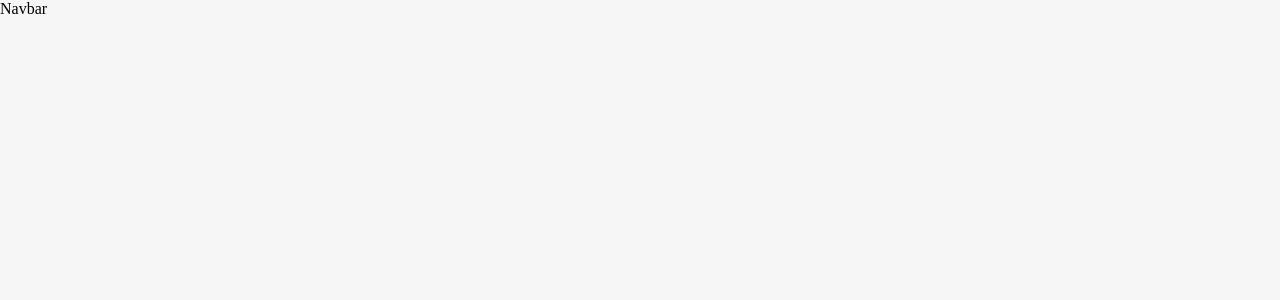
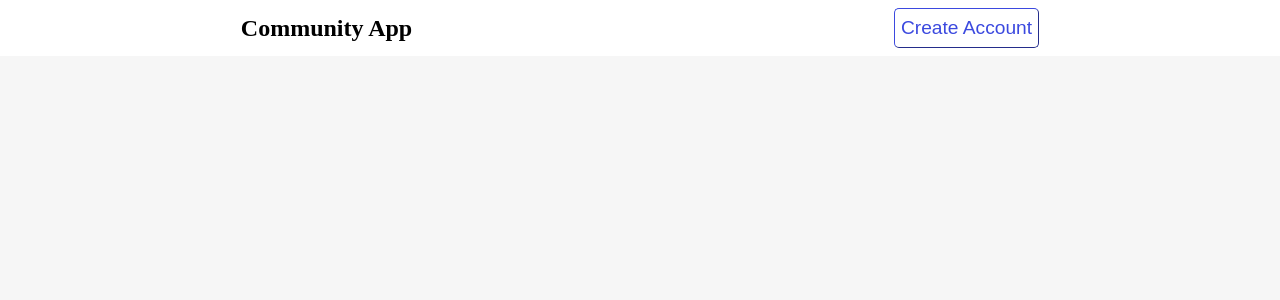
Before and after one commit to admd4326/community-app-react-web-frontend, a React (Vite) app: page / in a window 1280 px wide. Shown: the top 300 px of the page. Built offline with nearby package versions, Linux system fonts and the light colour scheme.

Commit message:
create the navbar button

```diff
--- a/src/App.css
+++ b/src/App.css
@@ -7,3 +7,26 @@
 body {
   margin: 0;
 }
+.top-nav {
+  background-color: white;
+  height: 56px;
+  display: flex;
+  flex-direction: row;
+  align-items: center;
+  justify-content: center;
+}
+.title {
+  font-weight: 900;
+  font-size: x-large;
+  margin: auto;
+}
+.outline {
+  background-color: white;
+  border-radius: 5px;
+  border-color: rgb(59, 73, 223);
+  border-width: 1px;
+  color: rgb(59, 73, 223);
+  font-size: larger;
+  height: 40px;
+  margin: auto;
+}
--- /dev/null
+++ b/src/components/Button.jsx
@@ -0,0 +1,7 @@
+import React from "react";
+
+export const Button = ({ text, type }) => {
+  if (type === "outline") {
+    return <button className="outline">{text}</button>;
+  }
+};
--- a/src/components/Navbar.jsx
+++ b/src/components/Navbar.jsx
@@ -1,5 +1,11 @@
 import React from "react";
+import { Button } from "./Button";
 
 export const Navbar = () => {
-  return <nav>Navbar</nav>;
+  return (
+    <nav className="top-nav">
+      <p className="title">Community App</p>
+      <Button text="Create Account" type="outline" />
+    </nav>
+  );
 };
```
